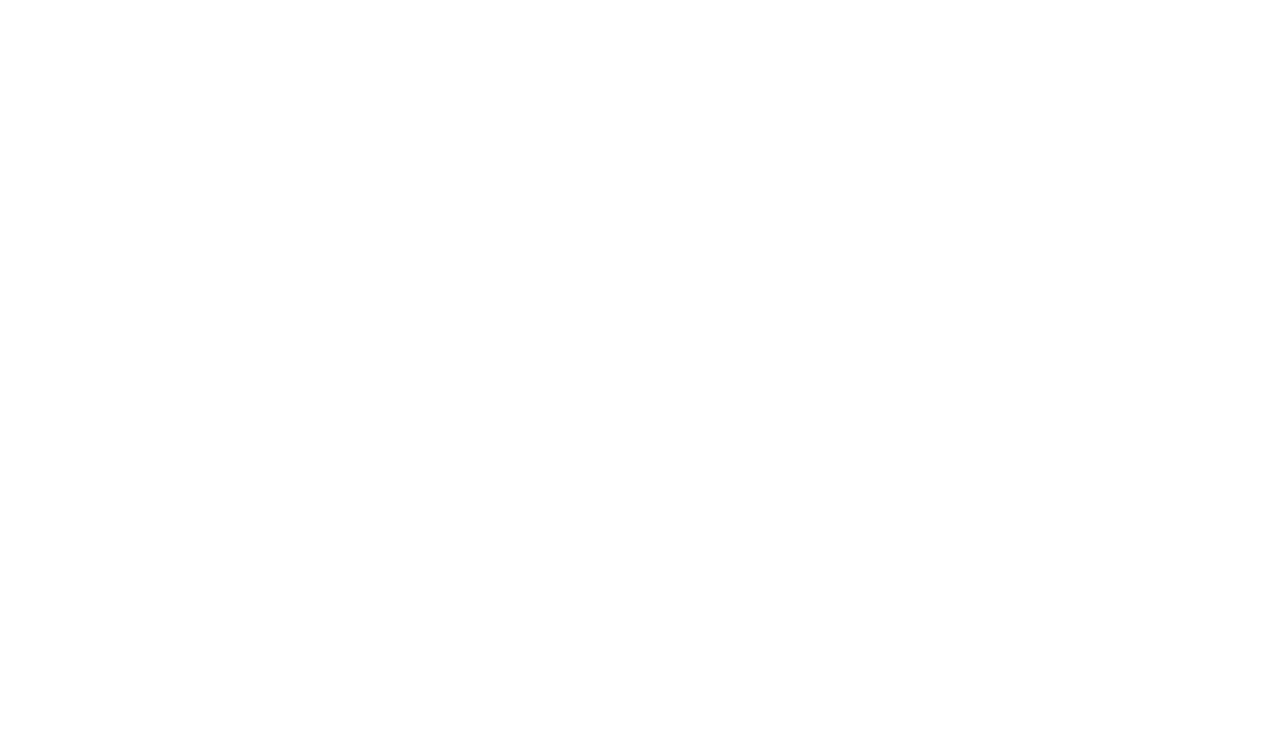
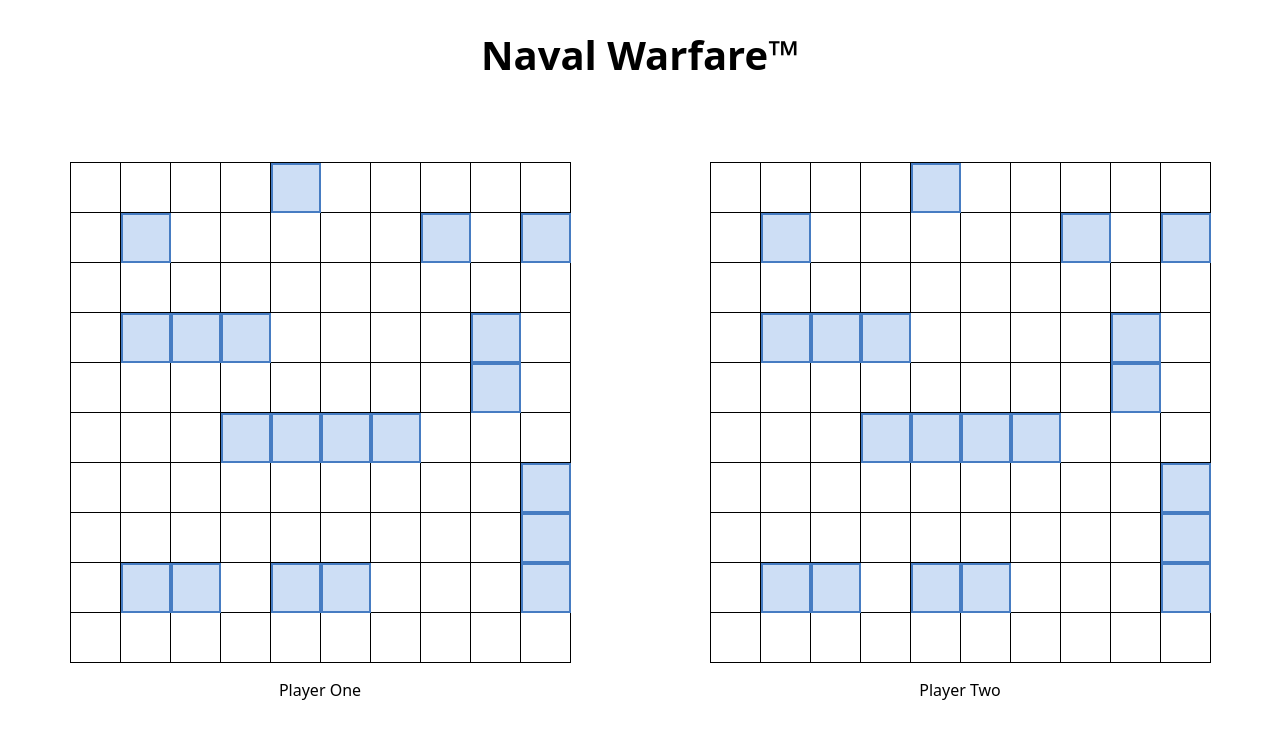
Before and after one commit to vins123sinned/battleship, a website built with webpack: page src/template.html in a window 1280 px wide. Built offline with nearby package versions, Linux system fonts and the light colour scheme.

Commit message:
Add basic HTML and styling

```diff
--- a/src/dom.js
+++ b/src/dom.js
@@ -13,7 +13,7 @@ export function createPlayer() {
         [[1, 7]],
         [[1, 9]],
         [[4, 8], [3, 8]],
-        [[5, 9], [6, 9], [7, 9]],
+        [[6, 9], [7, 9], [8, 9]],
     ];
 
     populateGameboard(shipCoordinates, player.gameboard);
@@ -26,3 +26,40 @@ function populateGameboard(coordinates, gameboard) {
         gameboard.placeShip(coordinate);
     });
 }
+
+export function displayBoards(player, name) {
+    const board = player.gameboard.board;
+
+    const boards = document.querySelector('.boards');
+    const gameboardContainer = document.createElement('div');
+    const gameboard = document.createElement('div');
+    const boardName = document.createElement('h2');
+
+    boardName.textContent = name;
+    gameboardContainer.classList.add('gameboard-container');
+    gameboard.classList.add('gameboard');
+    boardName.classList.add('board-name');
+
+    let rowIndex = 0;
+    let columnIndex = 0;
+    board.forEach((row) => {
+        // add dataset for coordinates
+        row.forEach((column) => {
+            const columnDiv = document.createElement('div');
+
+            columnDiv.dataset.coordinate = `${rowIndex},${columnIndex}`;
+            columnDiv.classList.add('column');
+            if (column.length !== 0) columnDiv.classList.add('ship-column');
+
+            gameboard.appendChild(columnDiv);
+            columnIndex++;
+        });
+
+        rowIndex++;
+        columnIndex = 0;
+    });
+
+    gameboardContainer.appendChild(gameboard);
+    gameboardContainer.appendChild(boardName);
+    boards.appendChild(gameboardContainer);
+}
--- a/src/index.js
+++ b/src/index.js
@@ -1,2 +1,8 @@
-import { createPlayer } from "./dom.js";
+import './styles.css';
+import { createPlayer, displayBoards } from "./dom.js";
+
 const playerOne = createPlayer();
+const playerTwo = createPlayer();
+
+displayBoards(playerOne, 'Player One');
+displayBoards(playerTwo, 'Player Two');
--- /dev/null
+++ b/src/styles.css
@@ -0,0 +1,49 @@
+body {
+    font-family: system-ui, -apple-system, BlinkMacSystemFont, 'Segoe UI', Roboto, Oxygen, Ubuntu, Cantarell, 'Open Sans', 'Helvetica Neue', sans-serif;
+    padding: 0;
+    margin: 0;
+}
+
+h1 {
+    text-align: center;
+    font-size: 2.5rem;
+    margin-bottom: 5rem;
+}
+
+.boards {
+    display: flex;
+    justify-content: space-around;
+}
+
+.gameboard-container {
+    text-align: center;
+}
+
+.gameboard {
+    width: 500px;
+    height: 500px;
+
+    display: grid;
+    grid-template-rows: repeat(10, 1fr);
+    grid-template-columns: repeat(10, 1fr);
+
+    border-top: 1px solid #000;
+    border-left: 1px solid #000;
+    margin-bottom: 1rem;
+}
+
+.column {
+    border-right: 1px solid #000;
+    border-bottom: 1px solid #000;
+    box-sizing: border-box;
+}
+
+.ship-column {
+    border: 2px solid #467cc2;
+    background-color: #cddef5;
+}
+
+.board-name {
+    font-weight: 500;
+    font-size: 1rem;
+}
--- a/src/template.html
+++ b/src/template.html
@@ -5,5 +5,10 @@
     <meta name="viewport" content="width=device-width, initial-scale=1.0" />
     <title>battleship</title>
   </head>
-  <body></body>
+  <body>
+    <h1>Naval Warfare™</h1>
+    <div class="boards">
+
+    </div>
+  </body>
 </html>
```
